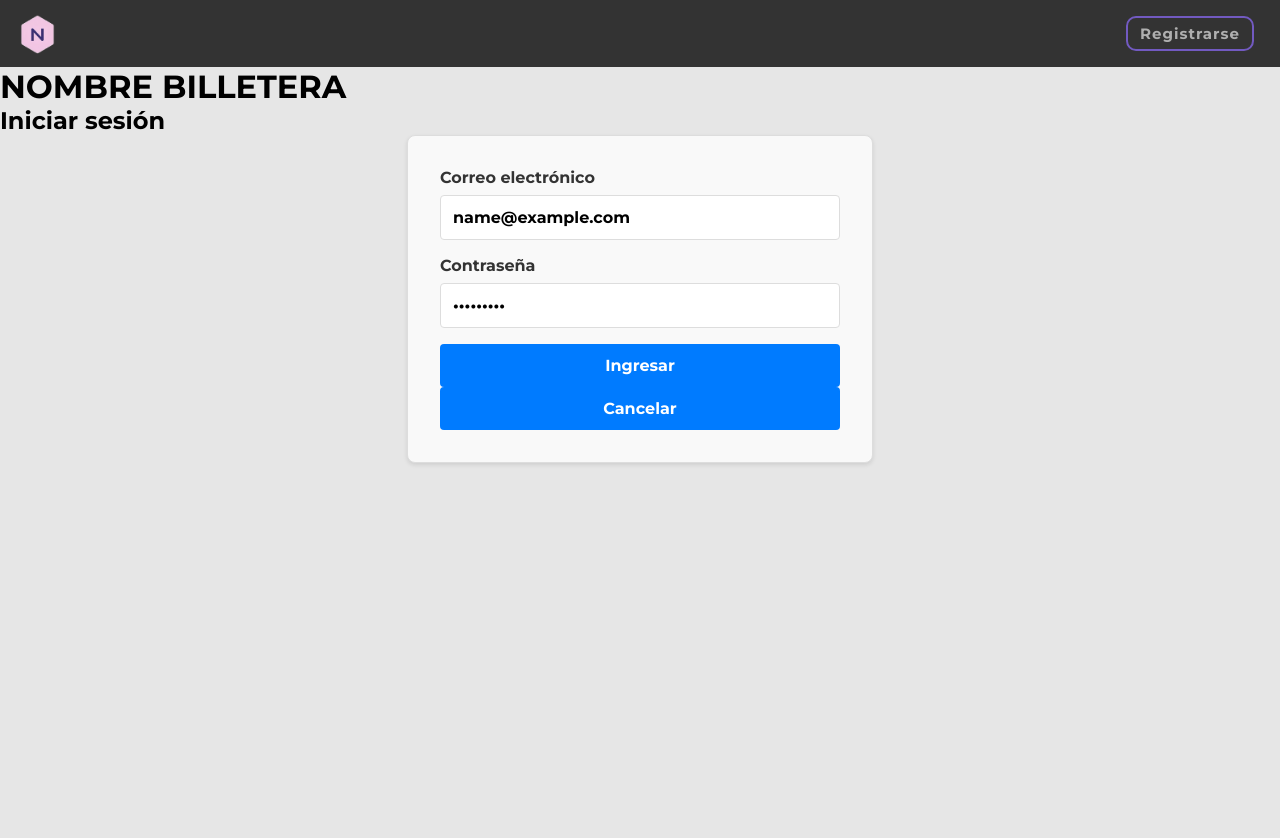
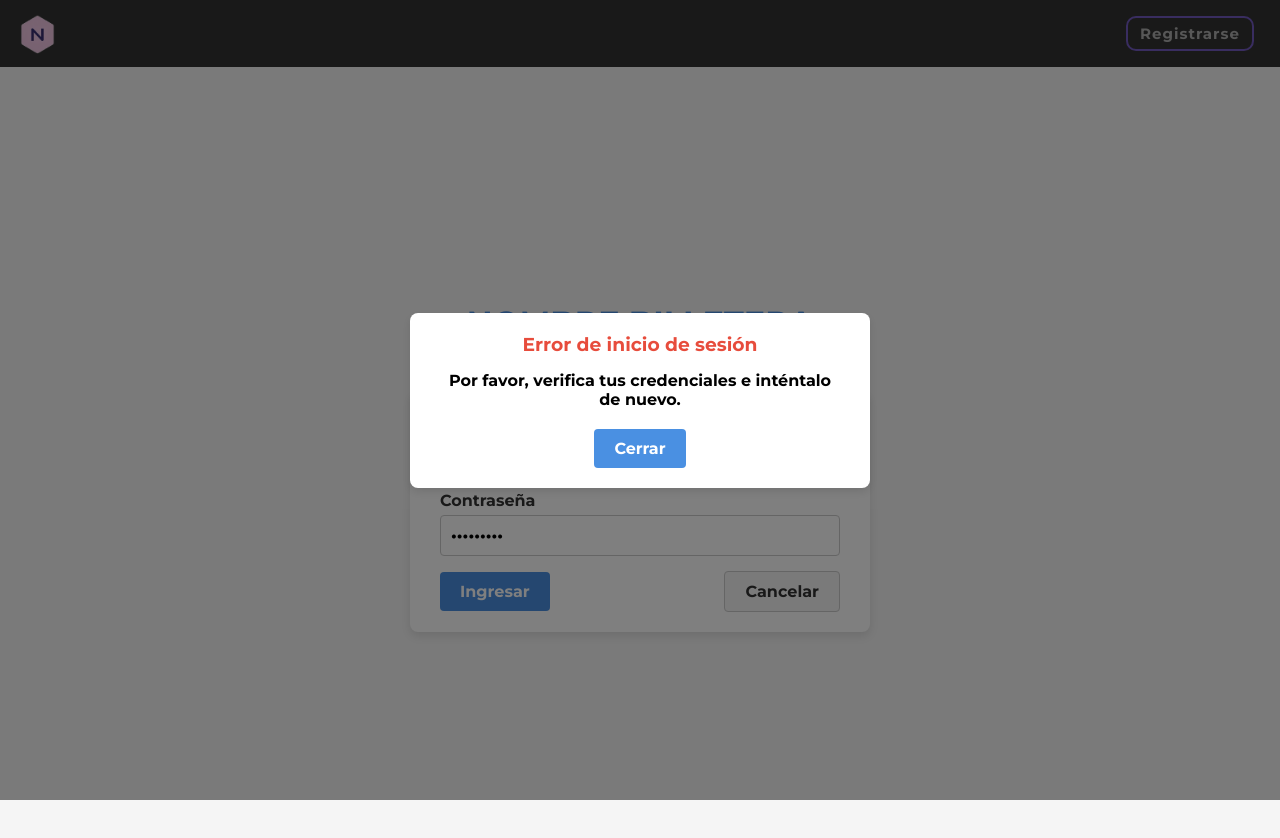
Before and after one commit to BilleteraVirtual/BilleteraVirtual-Front, an Angular app: page /login in a window 1280 px wide. Both pictures are taken after typing "name@example.com", "Sample123" into the empty fields and a click on the button "Ingresar". Shown: the top 838 px of the page. Before the commit the page ends 800 px from the top, so only its background shows below. Built offline with nearby package versions, Linux system fonts and the light colour scheme; no server answers.

Commit message:
login arreglado, falta signup

```diff
--- a/src/app/Entity.service.ts
+++ b/src/app/Entity.service.ts
@@ -58,4 +58,12 @@ import { tap } from 'rxjs';
       });
       return this.http.get<Entity>('http://localhost:3000/entities/search', {params: { query }, headers} );
     }
+
+    depositMoney(amount: number): Observable<any> {
+      const token = localStorage.getItem('token'); // Obtiene el token del localStorage
+      const headers = new HttpHeaders({
+        'Authorization': `Bearer ${token}` // Agrega el token en el encabezado Authorization
+      });
+      return this.http.post<any>('http://localhost:3000/entities/deposit', { amount }, { headers });
+    }
   }
--- a/src/app/app.routes.ts
+++ b/src/app/app.routes.ts
@@ -11,6 +11,7 @@ import { TransactionsMenuComponent } from './transactions/transactions-menu/tran
 import { TransactionAddComponent } from './transactions/transaction-add/transaction-add.component';
 import { TransactionAddMenuComponent } from './transactions/transaction-add-menu/transaction-add-menu.component';
 import { TransactionDetailsComponent } from './transactions/transaction-details/transaction-details.component';
+import { DepositComponent } from './deposit/deposit.component';
 
 export const routes: Routes = [
     {
@@ -80,6 +81,12 @@ export const routes: Routes = [
         component: TransactionDetailsComponent,
         title: 'Detalles de Transaccion',
         canActivate: [AuthGuard]
+    },
+    {
+        path: 'deposit',
+        component: DepositComponent,
+        title: 'Depositar dinero',
+        canActivate: [AuthGuard]
     }
 
 ];
--- /dev/null
+++ b/src/app/deposit/deposit.component.css
@@ -0,0 +1,46 @@
+.deposit-container {
+    padding: 20px;
+    border: 1px solid #ccc;
+    border-radius: 8px;
+    max-width: 400px;
+    margin: 0 auto;
+  }
+
+  h1 {
+    text-align: center;
+  }
+
+  .form-group {
+    margin-bottom: 20px;
+  }
+
+  label {
+    display: block;
+    margin-bottom: 5px;
+    font-weight: bold;
+  }
+
+  input[type='number'] {
+    width: 100%;
+    padding: 10px;
+    border: 1px solid #ccc;
+    border-radius: 4px;
+    font-size: 16px;
+  }
+
+  .submit-button {
+    display: block;
+    width: 100%;
+    padding: 10px;
+    background-color: #28a745;
+    color: white;
+    font-weight: bold;
+    font-size: 16px;
+    border: none;
+    border-radius: 4px;
+    cursor: pointer;
+  }
+
+  .submit-button:hover {
+    background-color: #218838;
+  }
--- /dev/null
+++ b/src/app/deposit/deposit.component.html
@@ -0,0 +1,19 @@
+<div class="deposit-container">
+    <h1>Realizar Depósito</h1>
+
+    <form (ngSubmit)="submitDeposit()">
+      <div class="form-group">
+        <label for="amount">Monto</label>
+        <input
+          type="number"
+          id="amount"
+          name="amount"
+          [(ngModel)]="amount"
+          required
+          min="1"
+          placeholder="Ingrese el monto a depositar"
+        />
+      </div>
+      <button type="submit" class="submit-button">Confirmar Depósito</button>
+    </form>
+  </div>
--- /dev/null
+++ b/src/app/deposit/deposit.component.ts
@@ -0,0 +1,36 @@
+import { CommonModule } from '@angular/common';
+import { Component } from '@angular/core';
+import { FormsModule } from '@angular/forms';
+import { Router } from '@angular/router';
+import { EntityService } from '../Entity.service';
+
+@Component({
+  selector: 'app-deposit',
+  standalone: true,
+  imports: [CommonModule, FormsModule],
+  templateUrl: './deposit.component.html',
+  styleUrls: ['./deposit.component.css']
+})
+export class DepositComponent {
+  amount: number = 0;
+
+  constructor(private entityService: EntityService, private router: Router) {}
+
+  submitDeposit(): void {
+    if (this.amount <= 0) {
+      alert('El monto debe ser mayor a 0.');
+      return;
+    }
+
+    this.entityService.depositMoney(this.amount).subscribe({
+      next: () => {
+        alert('Depósito realizado con éxito.');
+        this.router.navigate(['/home']); // Redirige a la página principal o donde desees
+      },
+      error: (err) => {
+        console.error('Error al realizar el depósito:', err);
+        alert('Hubo un problema al realizar el depósito. Por favor, inténtalo de nuevo.');
+      }
+    });
+  }
+}
--- a/src/app/home/home.component.ts
+++ b/src/app/home/home.component.ts
@@ -4,6 +4,7 @@ import { Router } from '@angular/router';
 import { CommonModule } from '@angular/common';
 import { AuthService } from '../auth.service';
 import { Entity } from '../Entity';
+import { NavBarComponent } from '../nav-bar/nav-bar.component';
 
 @Component({
   selector: 'app-home',
@@ -22,7 +23,6 @@ export class HomeComponent implements OnInit {
 
   ngOnInit(): void {
     this.loadEntityDetails();  // Llamar al método cuando se inicie el componente
-
   }
 
   loadEntityDetails(): void {
--- a/src/app/login/login.component.css
+++ b/src/app/login/login.component.css
@@ -1,59 +1,141 @@
-/* Estilos generales para el formulario */
-form {
-    max-width: 400px;
-    margin: 0 auto;
-    padding: 2rem;
-    border: 1px solid #ddd;
-    border-radius: 8px;
-    box-shadow: 0 2px 4px rgba(0, 0, 0, 0.1);
-    background-color: #f9f9f9;
+/* General container styles */
+.login-container {
+  display: flex;
+  flex-direction: column;
+  align-items: center;
+  justify-content: center;
+  height: 100vh;
+  background-color: #f5f5f5;
+  font-family: Arial, sans-serif;
 }
 
-  /* Estilos para los elementos del formulario */
-  form div {
-    margin-bottom: 1rem;
+/* Header styles */
+.login-header {
+  text-align: center;
+  margin-bottom: 20px;
 }
 
-  label {
+.login-header h1 {
+  font-size: 2rem;
+  color: #4a90e2;
+}
+
+.login-header h2 {
+  font-size: 1.5rem;
+  color: #333;
+}
+
+/* Form styles */
+.login-form {
+  background: #fff;
+  padding: 20px 30px;
+  border-radius: 8px;
+  box-shadow: 0 4px 10px rgba(0, 0, 0, 0.1);
+  width: 100%;
+  max-width: 400px;
+}
+
+.form-group {
+  margin-bottom: 15px;
+}
+
+.form-group label {
   display: block;
-    margin-bottom: 0.5rem;
+  margin-bottom: 5px;
   font-weight: bold;
   color: #333;
 }
 
-  input[type="email"],
-  input[type="password"] {
+.form-group input {
   width: 100%;
-    padding: 0.75rem;
-    border: 1px solid #ddd;
+  padding: 10px;
+  border: 1px solid #ccc;
   border-radius: 4px;
-    box-sizing: border-box;
   font-size: 1rem;
 }
 
-  input[type="email"]:focus,
-  input[type="password"]:focus {
-    border-color: #007bff;
+.form-group input:focus {
   outline: none;
+  border-color: #4a90e2;
 }
 
-  button {
-    display: block;
-    width: 100%;
-    padding: 0.75rem;
+/* Button styles */
+.form-actions {
+  display: flex;
+  justify-content: space-between;
+  align-items: center;
+}
+
+.btn {
+  padding: 10px 20px;
+  font-size: 1rem;
   border: none;
   border-radius: 4px;
-    background-color: #007bff;
-    color: #fff;
-    font-size: 1rem;
   cursor: pointer;
-    transition: background-color 0.3s ease;
 }
 
-  button:hover {
-    background-color: #0056b3;
+.primary-btn {
+  background-color: #4a90e2;
+  color: #fff;
 }
 
-  button:active {
-    background-color: #004494;
+.primary-btn:hover {
+  background-color: #357ab8;
 }
+
+.secondary-btn {
+  background-color: #f5f5f5;
+  color: #333;
+  border: 1px solid #ccc;
+}
+
+.secondary-btn:hover {
+  background-color: #e0e0e0;
+}
+
+/* Estilo para el modal */
+.modal {
+  position: fixed;
+  top: 0;
+  left: 0;
+  width: 100%;
+  height: 100%;
+  background: rgba(0, 0, 0, 0.5);
+  display: flex;
+  align-items: center;
+  justify-content: center;
+  z-index: 1000;
+}
+
+.modal-content {
+  background: #fff;
+  padding: 20px 30px;
+  border-radius: 8px;
+  box-shadow: 0 4px 10px rgba(0, 0, 0, 0.1);
+  text-align: center;
+  max-width: 400px;
+  width: 90%;
+}
+
+.modal-content h3 {
+  color: #e74c3c;
+  margin-bottom: 15px;
+}
+
+.modal-content p {
+  margin-bottom: 20px;
+}
+
+.modal-content .btn {
+  padding: 10px 20px;
+  font-size: 1rem;
+  border: none;
+  border-radius: 4px;
+  background-color: #4a90e2;
+  color: #fff;
+  cursor: pointer;
+}
+
+.modal-content .btn:hover {
+  background-color: #357ab8;
+}
--- a/src/app/login/login.component.html
+++ b/src/app/login/login.component.html
@@ -1,28 +1,29 @@
-<!DOCTYPE html>
-<html lang="en">
-<head>
-  <meta charset="UTF-8">
-  <meta name="viewport" content="width=device-width, initial-scale=1.0">
-  <title>Document</title>
-</head>
-<body>
-
-  <div>
+<div class="login-container">
+  <div class="login-header">
     <h1>NOMBRE BILLETERA</h1>
     <h2>Iniciar sesión</h2>
   </div>
-  <form [formGroup]="applyForm" (submit)="submitApplication()">
-    <div>
+  <form [formGroup]="applyForm" (submit)="submitApplication()" class="login-form">
+    <div class="form-group">
       <label for="email">Correo electrónico</label>
-      <input id="email" name="email" type="email" formControlName= "email" required>
+      <input id="email" name="email" type="email" formControlName="email" required />
     </div>
-    <div>
+    <div class="form-group">
       <label for="password">Contraseña</label>
-      <input id="password" name="password" type="password" formControlName= "password"  required>
+      <input id="password" name="password" type="password" formControlName="password" required />
     </div>
+    <div class="form-actions">
+      <button type="submit" class="btn primary-btn">Ingresar</button>
+      <button type="button" class="btn secondary-btn" (click)="cancelar()">Cancelar</button>
+    </div>
+  </form>
+</div>
 
-    <button type="submit" click="submitApplication()">Ingresar</button>
-    <button id="cancelar" click="cancelar()">Cancelar</button>
-  </form> <!--rama nueva-->
-</body>
-</html>
+<!-- Modal for Login Error -->
+<div *ngIf="showErrorModal" class="modal">
+  <div class="modal-content">
+    <h3>Error de inicio de sesión</h3>
+    <p>Por favor, verifica tus credenciales e inténtalo de nuevo.</p>
+    <button class="btn primary-btn" (click)="closeModal()">Cerrar</button>
+  </div>
+</div>
--- a/src/app/login/login.component.ts
+++ b/src/app/login/login.component.ts
@@ -1,4 +1,3 @@
-// login.component.ts
 import { Component, inject } from '@angular/core';
 import { FormControl, FormGroup, FormsModule, ReactiveFormsModule } from '@angular/forms';
 import { EntityService } from '../Entity.service';
@@ -11,11 +10,14 @@ import { AuthService } from '../auth.service';
   standalone: true,
   imports: [CommonModule, FormsModule, ReactiveFormsModule],
   templateUrl: './login.component.html',
-  styleUrls: ['./login.component.css'] // Corregir 'styleUrl' a 'styleUrls'
+  styleUrls: ['./login.component.css']
 })
 export class LoginComponent {
   authService = inject(AuthService);
   router = inject(Router);
+
+  // Estado del modal
+  showErrorModal = false;
 
   applyForm = new FormGroup({
     email: new FormControl(''),
@@ -24,8 +26,8 @@ export class LoginComponent {
 
   public login(formData: any) {
     const body = {
-      "email": formData.email,
-      "password": formData.password
+      email: formData.email,
+      password: formData.password
     };
 
     this.authService.login(body).subscribe(
@@ -34,16 +36,16 @@ export class LoginComponent {
           console.log('Login successful');
           localStorage.setItem('token', res); // Guarda el token en localStorage
 
-          // Agrega un retraso de 500ms antes de redirigir a /home
           setTimeout(() => {
             this.router.navigate(['/home']); // Redirige al home
-          }, 500); // Puedes ajustar el tiempo según sea necesario
+          }, 500);
         } else {
-          console.log('Login failed');
+          this.showErrorModal = true; // Muestra el modal en caso de error
         }
       },
       (error) => {
         console.error('Login error:', error);
+        this.showErrorModal = true; // Muestra el modal en caso de error
       }
     );
   }
@@ -56,4 +58,8 @@ export class LoginComponent {
   public cancelar() {
     this.router.navigate(['/landingpage']);
   }
+
+  public closeModal() {
+    this.showErrorModal = false; // Oculta el modal
+  }
 }
```
Also changed, not shown: src/app/nav-bar/nav-bar.component.ts (+29 -2 lines), 1 other file (tests, documents, lock files or other folders). Lines whose indentation alone changed are shown as unchanged.
